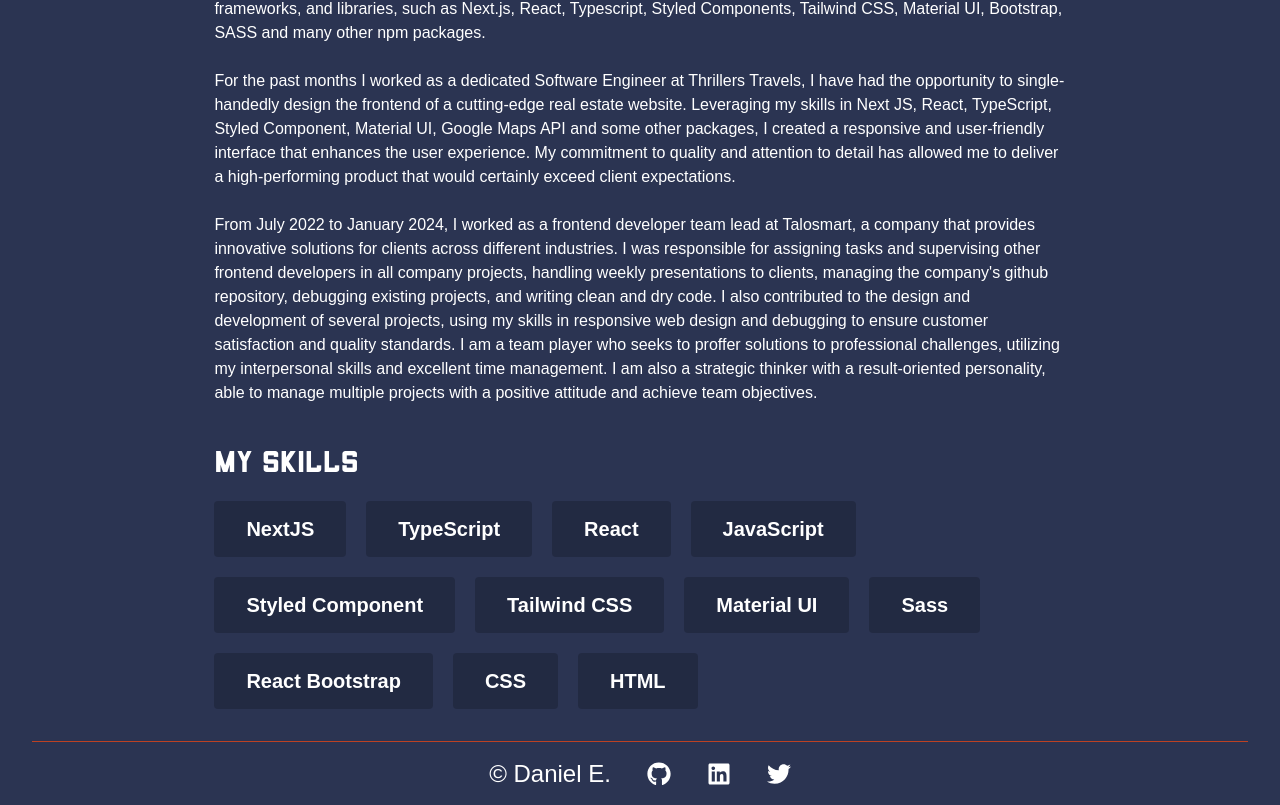
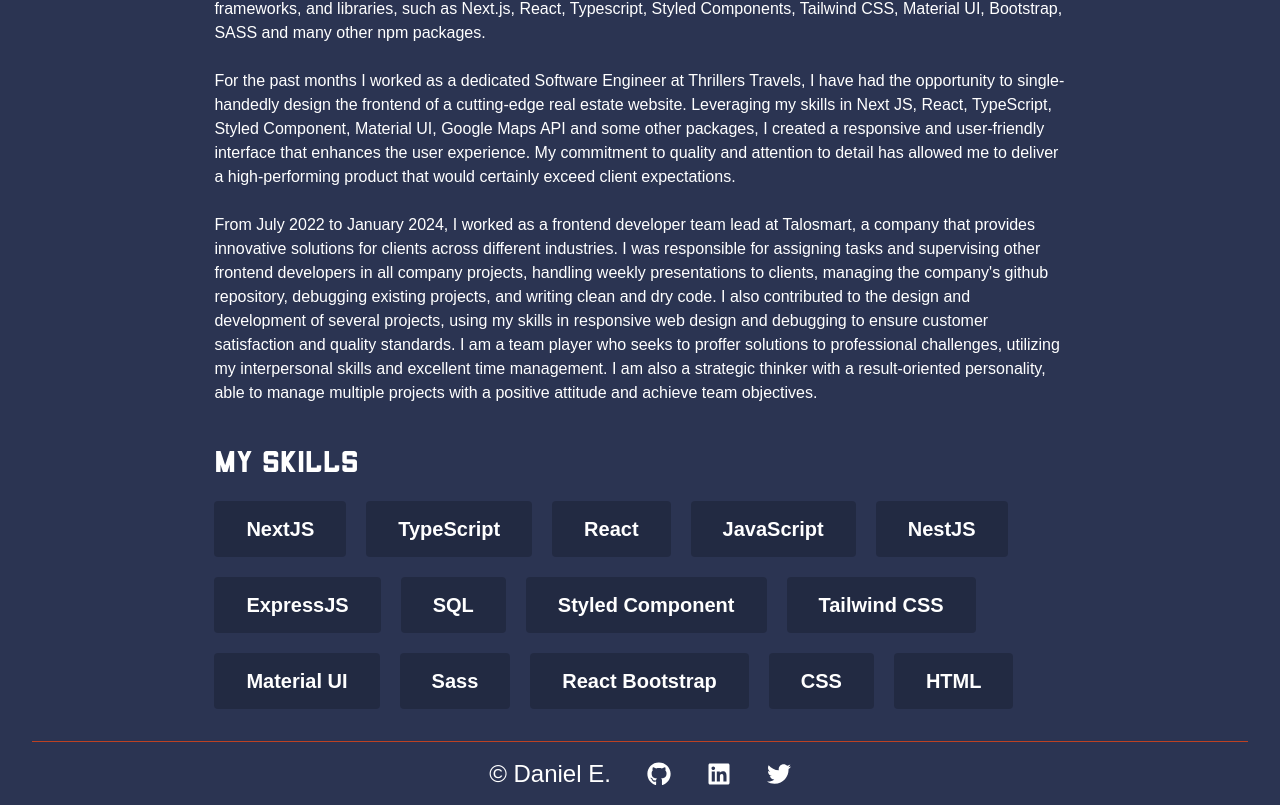
Before and after one commit to danielblac/my-portfolio, a Next.js app: page / in a window 1280 px wide. Shown: the part 692-1497 px from the top of the page. Built offline with nearby package versions, Linux system fonts and the light colour scheme; a web font is replaced by a local one.

Commit message:
Updated Home and CV

```diff
--- a/components/home/Homepage.tsx
+++ b/components/home/Homepage.tsx
@@ -78,6 +78,9 @@ export default function Homepage() {
           <div className="skill">TypeScript</div>
           <div className="skill">React</div>
           <div className="skill">JavaScript</div>
+          <div className="skill">NestJS</div>
+          <div className="skill">ExpressJS</div>
+          <div className="skill">SQL</div>
           <div className="skill">Styled Component</div>
           <div className="skill">Tailwind CSS</div>
           <div className="skill">Material UI</div>
```
Also changed, not shown: 1 other file (tests, documents, lock files or other folders).
